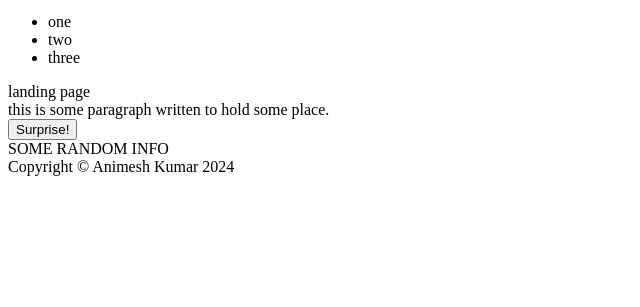
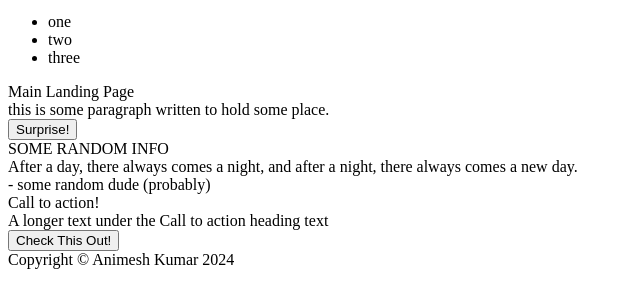
Before and after one commit to AnimeshKumar923/web-dev-projects, a plain HTML site: page 02-landing-page/index.html in a window 1280 px wide. Shown: the part 29-336 px from the top of the page, without its empty margins (0-640 px from the left). Drawn offline with Linux system fonts and the light colour scheme.

Commit message:
add content to section 3 and 4

```diff
--- a/02-landing-page/index.html
+++ b/02-landing-page/index.html
@@ -21,7 +21,7 @@
     <div class="sec01">
         <div class="text01">
             <div class="big-text">
-                landing page
+                Main Landing Page
             </div>
             <div class="para">
                 this is some paragraph written to hold some place.
@@ -57,8 +57,31 @@
             </div>
         </div>
     </div>
-    <div class="sec03"></div>
-    <div class="sec04"></div>
+    <div class="sec03">
+        <div class="inspiring-quote">
+            After a day, there always comes a night, and after a night, there always comes a new day.
+        </div>
+        <div class="credits">
+            - some random dude (probably)
+        </div>
+    </div>
+    <div class="sec04">
+        <div class="card-container">
+            <div class="text-sec04">
+                <div class="header-sec04">
+                    Call to action!
+                </div>
+                <div class="subtext-sec04">
+                    A longer text under the Call to action heading text
+                </div>
+            </div>
+            <div class="button-sec04">
+                <a href="https://www.theodinproject.com" target="_blank">
+                    <button>Check This Out!</button>
+                </a>
+            </div>
+        </div>
+    </div>
     <div class="footer">
         Copyright &copy; Animesh Kumar 2024
     </div>
```
